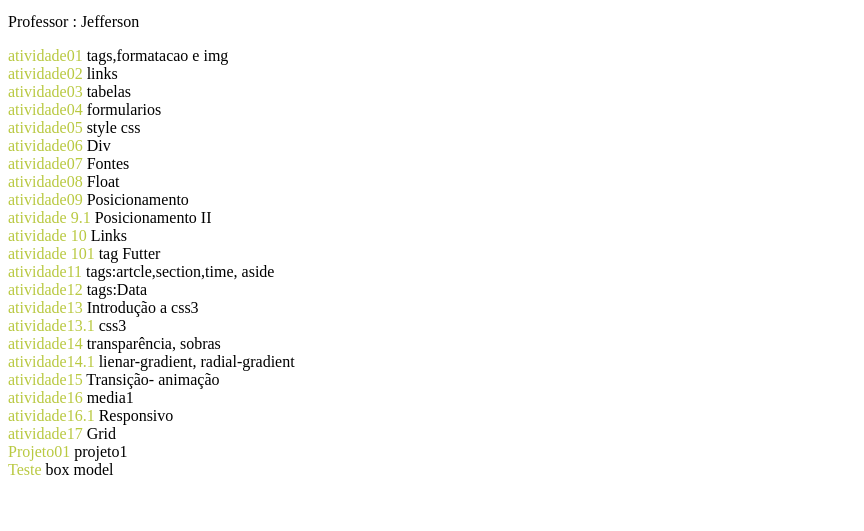
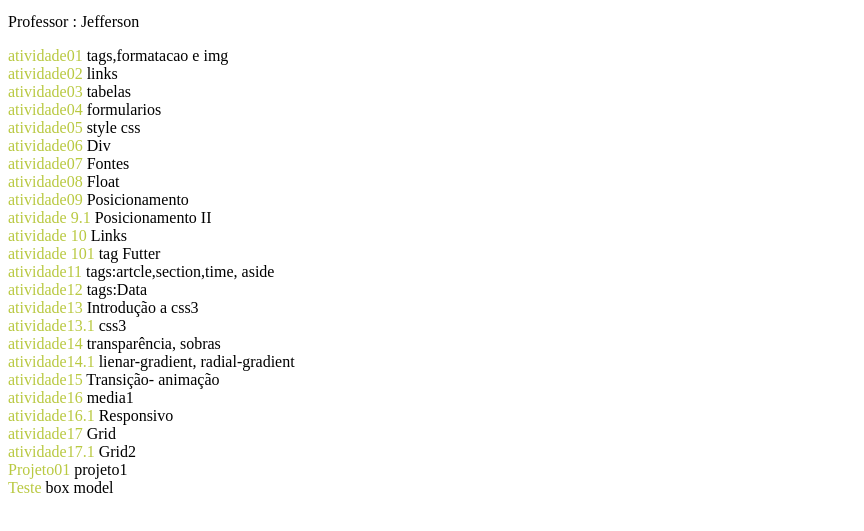
Before and after one commit to carenay/PogramacaoWeb, a plain HTML site: page index.html in a window 1280 px wide. Shown: the part 127-658 px from the top of the page, without its empty margins (0-864 px from the left). Drawn offline with Linux system fonts and the light colour scheme.

Commit message:
Add files via upload

```diff
--- a/index.html
+++ b/index.html
@@ -60,6 +60,7 @@
 <a href="16">atividade16</a> media1 <br>
 <a href="16.1">atividade16.1</a> Responsivo <br>
 <a href="17">atividade17</a> Grid <br>
+<a href="17.1">atividade17.1</a> Grid2 <br>
 <a href="projeto01">Projeto01</a> projeto1<br>
 <a href="teste">Teste</a> box model<br>
 
```
